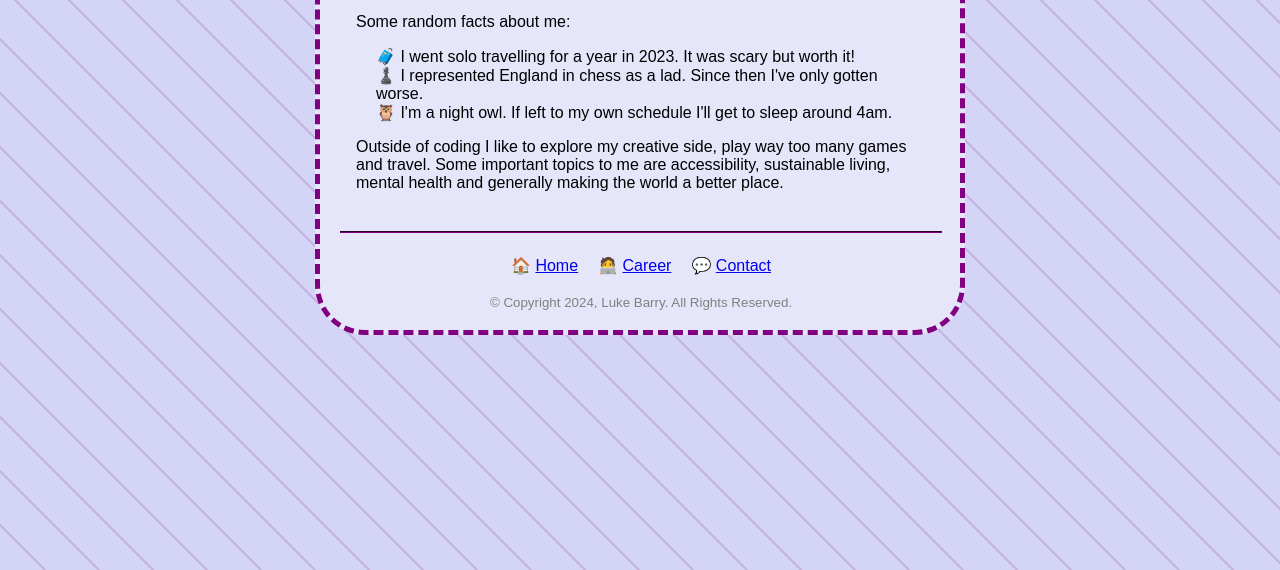
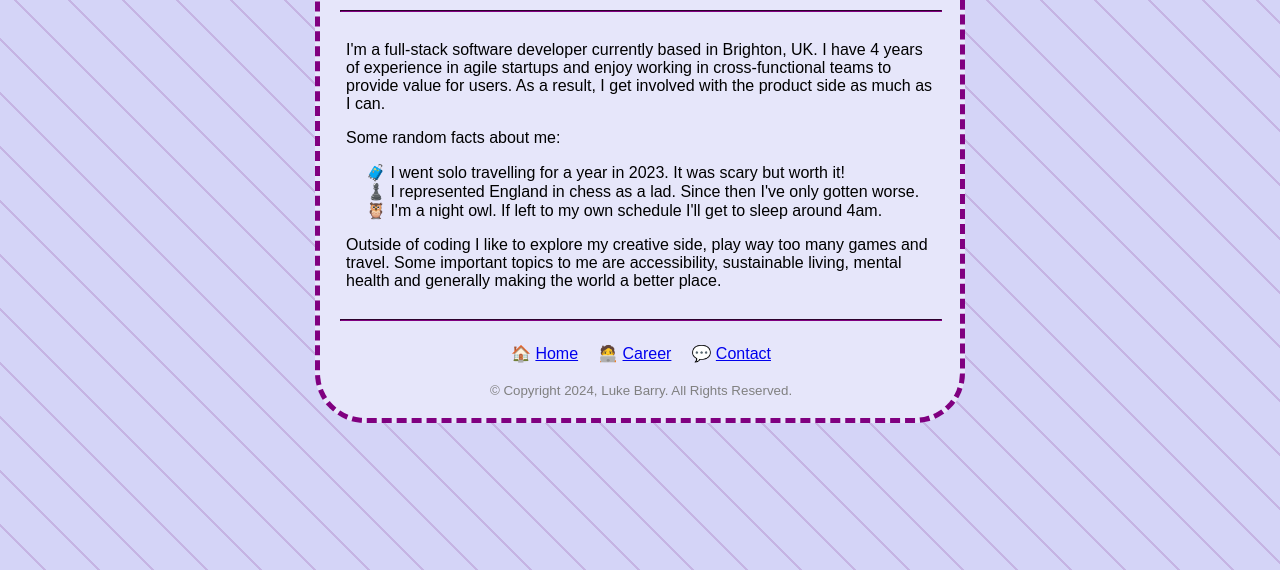
Before and after one commit to lukelbarry06/personal-website, a plain HTML site: page index.html in a window 1280 px wide. Shown: the part 230-800 px from the top of the page. Drawn offline with Linux system fonts and the light colour scheme.

Commit message:
Yet more styling edits.

```diff
--- a/index.css
+++ b/index.css
@@ -3,7 +3,7 @@
 }
 
 #introduction {
-    margin: 15px;
+    margin: 5px;
 }
 
 #fact-list {
--- a/website.css
+++ b/website.css
@@ -3,18 +3,15 @@ html, body {
     min-width: 100%;
     margin: 0;
     padding: 0;
+    display: flex;
+    align-items: center;
+    justify-content: center;
 }
 
 html {
     background-image: repeating-linear-gradient(45deg, #C5B4E3 0, #C5B4E3 2px, transparent 0, transparent 50%);
     background-color: #d4d4f7;
     background-size: 54px 54px;
-}
-
-body {
-    display: flex;
-    align-items: center;
-    justify-content: center;
 }
 
 h1, h2 {
@@ -48,7 +45,7 @@ footer {
 .main-body {
     width: 50%;
     min-width: 200px;
-    max-width:600px;
+    max-width: 600px;
     background-color: lavender;
     border: 5px purple dashed;
     border-radius: 50px;
```
Also changed, not shown: contact.html (+1 -1 lines).
